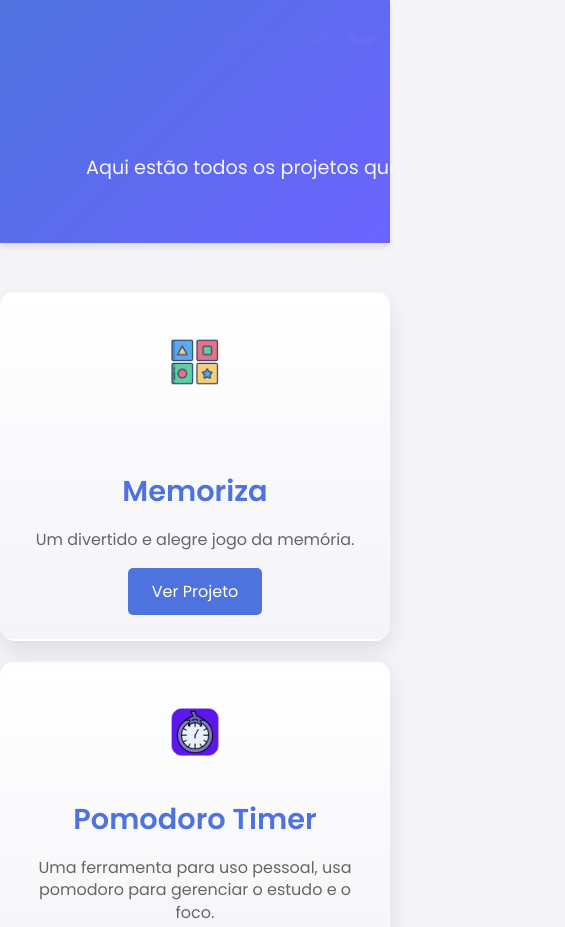
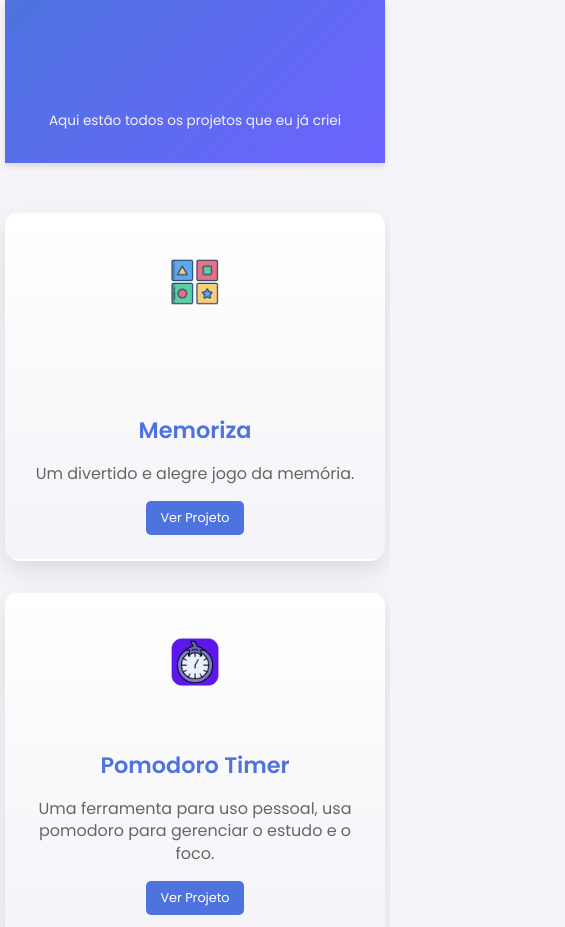
Before and after one commit to reberson-454578/Meus-Apps, a plain HTML site: page index.html in a window 390 px wide. Shown: the top 927 px of the page, 565 px wide, since content can reach past the window. Drawn offline with Linux system fonts and the light colour scheme.

Commit message:
Adicionado o arquivo responsividade.css

```diff
--- a/index.html
+++ b/index.html
@@ -6,6 +6,7 @@
     <meta http-equiv="X-UA-Compatible" content="ie=edge" />
     <title>Meus Apps e Jogos</title>
     <link rel="stylesheet" href="styles.css" />
+    <link rel="stylesheet" href="responsividade.css" />
     <link rel="shortcut icon" href="favicon.png" type="image/x-icon" />
     <link
       href="https://fonts.googleapis.com/css2?family=Poppins:wght@300;400;600&display=swap"
--- /dev/null
+++ b/responsividade.css
@@ -0,0 +1,88 @@
+/* Arquivo: responsividade.css */
+
+/* Responsividade para tablets */
+@media (max-width: 1024px) {
+  body {
+    padding: 0 10px;
+  }
+
+  header h1 {
+    font-size: 2.5rem;
+  }
+
+  header p {
+    font-size: 1rem;
+  }
+
+  .container-cards {
+    flex-direction: column;
+    align-items: center;
+  }
+
+  .project-card {
+    width: 80%; /* Aumenta o tamanho dos cards */
+    margin-bottom: 20px;
+  }
+
+  footer {
+    font-size: 0.8rem;
+  }
+}
+
+/* Responsividade para smartphones grandes */
+@media (max-width: 768px) {
+  header h1 {
+    font-size: 2rem;
+  }
+
+  header p {
+    font-size: 0.9rem;
+  }
+
+  .project-card {
+    width: 90%;
+    margin-bottom: 15px;
+  }
+
+  .btn {
+    font-size: 0.9rem;
+    padding: 0.6rem 1rem;
+  }
+
+  footer p {
+    font-size: 0.8rem;
+  }
+}
+
+/* Responsividade para smartphones pequenos */
+@media (max-width: 480px) {
+  body {
+    padding: 0 5px;
+  }
+
+  header h1 {
+    font-size: 1.8rem;
+  }
+
+  header p {
+    font-size: 0.85rem;
+  }
+
+  .project-card {
+    width: 100%;
+    margin-bottom: 10px;
+  }
+
+  .project-card h2 {
+    font-size: 1.4rem;
+  }
+
+  .btn {
+    font-size: 0.8rem;
+    padding: 0.5rem 0.9rem;
+  }
+
+  footer p {
+    font-size: 0.7rem;
+  }
+}
```
